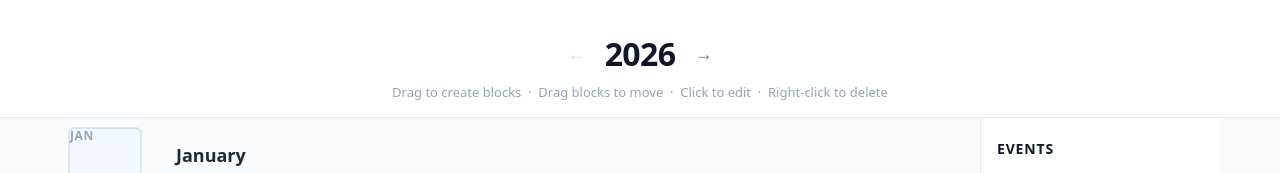
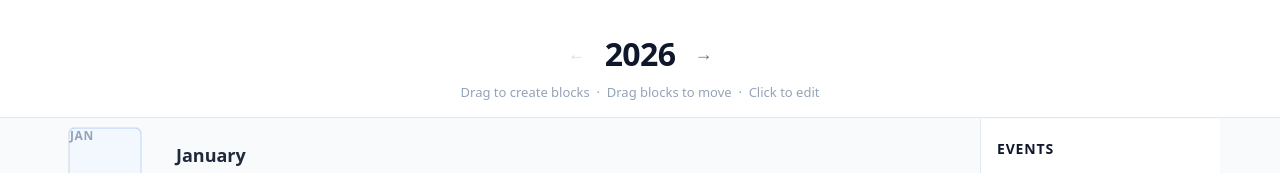
Before and after one commit to eev25/planner, a React (Vite) app: page / in a window 1280 px wide. Shown: the top 173 px of the page. Built offline with nearby package versions, Linux system fonts and the light colour scheme.

Commit message:
remove right-click-to-delete

```diff
--- a/src/App.jsx
+++ b/src/App.jsx
@@ -48,7 +48,7 @@ function CalendarApp({ year, setYear }) {
             →
           </button>
         </div>
-        <p className="app-hint">Drag to create blocks &nbsp;·&nbsp; Drag blocks to move &nbsp;·&nbsp; Click to edit &nbsp;·&nbsp; Right-click to delete</p>
+        <p className="app-hint">Drag to create blocks &nbsp;·&nbsp; Drag blocks to move &nbsp;·&nbsp; Click to edit</p>
       </header>
       <div ref={sentinelRef} style={{ height: 1 }} aria-hidden="true" />
       <div className="app-content">
--- a/src/components/Block/Block.jsx
+++ b/src/components/Block/Block.jsx
@@ -43,11 +43,6 @@ export default function Block({
     dispatch({ type: 'DRAG_START_RESIZE', blockId: block.id, resizeEdge: edge, currentDate: clickedDate });
   }
 
-  function onContextMenu(e) {
-    e.preventDefault();
-    dispatch({ type: 'BLOCK_DELETE', id: block.id });
-  }
-
   const showLabel = strip.isFirstStrip && !isClippedLeft;
   const roundLeft  = strip.isFirstStrip && !isClippedLeft;
   const roundRight = strip.isLastStrip  && !isClippedRight;
@@ -74,8 +69,7 @@ export default function Block({
         '--light':     colorDef.light,
       }}
       onMouseDown={onMouseDown}
-      onContextMenu={onContextMenu}
-      title={block.label || 'Click to edit, right-click to delete'}
+      title={block.label || 'Click to edit'}
     >
       {strip.isFirstStrip && !isClippedLeft && (
         <div
```
